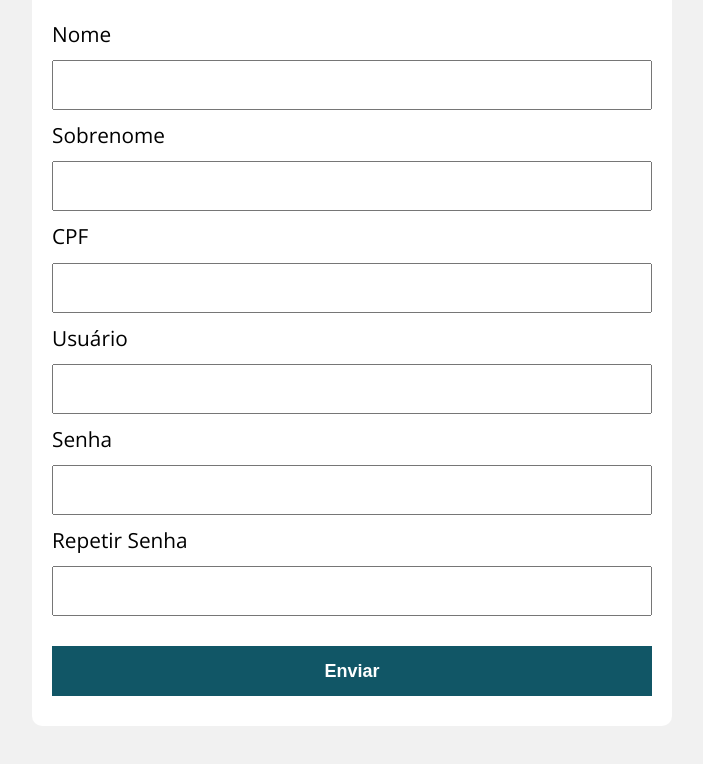
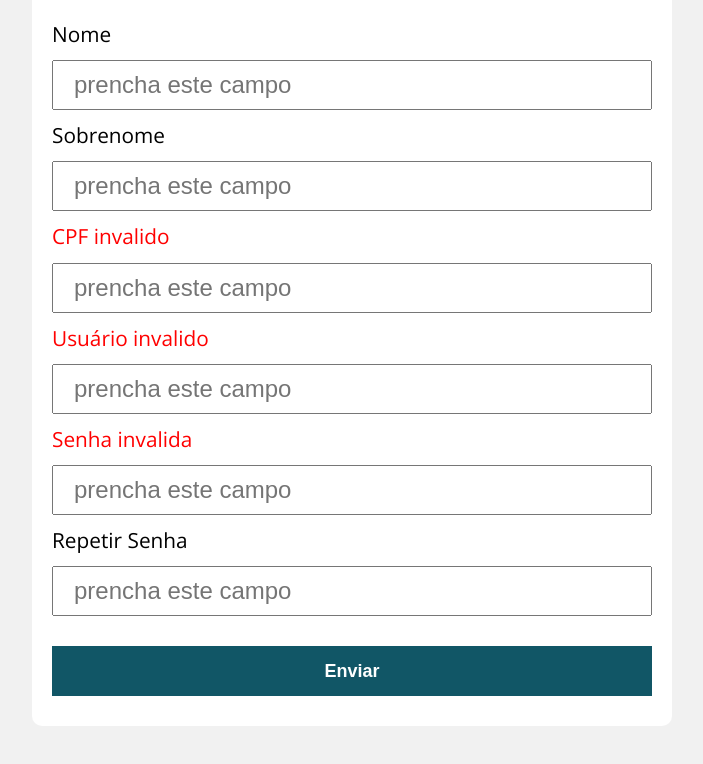
Before and after one commit to matheuspython/validando-formulario-com-classes-no-js, a plain HTML site: page index.html in a window 1280 px wide. Both pictures are taken after a click on the button "Enviar". Shown: the part 134-898 px from the top of the page, without its empty margins (288-991 px from the left). Drawn offline with nearby package versions, Linux system fonts and the light colour scheme.

Commit message:
erros mais dinamicos

```diff
--- a/assets/css/style.css
+++ b/assets/css/style.css
@@ -1,3 +1,4 @@
+
 .container {
   max-width: 640px;
   margin: 50px auto;
@@ -36,3 +37,6 @@ form button {
 form button:hover {
   background: var(--primary-color-darker);
 }
+.error-text {
+  color: red;
+}
--- a/assets/js/validaForm.js
+++ b/assets/js/validaForm.js
@@ -34,15 +34,38 @@ class ValidaForm{
       this.usuario.value == '' ||
       this.senha == '' ||
       this.RSsenha == ''
-    ) alert('voce deixou algum dos campos vazios')
+    ) {
+      const inputs = document.querySelectorAll('input')
+      inputs.forEach(value => {
+        if(value.value === ''){
+          value.placeholder = 'prencha este campo'
+        }
+      })
+
+    }
   }
   validaPorRange(usuarioOuSenha, range1, range2,nome){
-    if(usuarioOuSenha.value.length<range1) alert(`${nome} invalido`)
-    if(usuarioOuSenha.value.length>range2) alert(`${nome} invalido`)
+    let text = ' invalida'
+    if(nome === 'usuario') text = ' invalido'
+
+    if(usuarioOuSenha.value.length<range1) {
+     const campo = document.querySelector(`.label-${nome}`)
+     campo.classList.add('error-text')
+     campo.innerHTML += text
+    }
+    if(usuarioOuSenha.value.length>range2) {
+      const campo = document.querySelector(`.label-${nome}`)
+      campo.classList.add('error-text')
+      campo.innerHTML += text
+    }
   }
   validaCPF(){
     const cpf = new ValidaCPF(this.cpf.value);
-    if (!cpf.valida()) alert('CPF inválido');
+    if (!cpf.valida()) {
+      const cpfLabel = document.querySelector('.label-cpf')
+      cpfLabel.classList.add('error-text')
+      cpfLabel.innerHTML += ' invalido'
+    }
 }
 
 }
--- a/index.html
+++ b/index.html
@@ -17,19 +17,19 @@
 
 
     <form action="/" method="POST" class='formulario'>
-      <label>Nome</label>
+      <label class="label-nome">Nome</label>
       <input type="text" class="nome validar">
 
-      <label>Sobrenome</label>
+      <label class="label-sobrenome">Sobrenome</label>
       <input type="text" class="sobrenome validar">
 
-      <label>CPF</label>
+      <label class="label-cpf">CPF</label>
       <input type="text" class="cpf validar">
 
-      <label>Usuário</label>
+      <label  class="label-usuario">Usuário</label>
       <input type="text" class="usuario validar">
 
-      <label>Senha</label>
+      <label class="label-senha">Senha</label>
       <input type="password" class="senha validar">
 
       <label>Repetir Senha</label>
```
Also changed, not shown: 1 other file.
